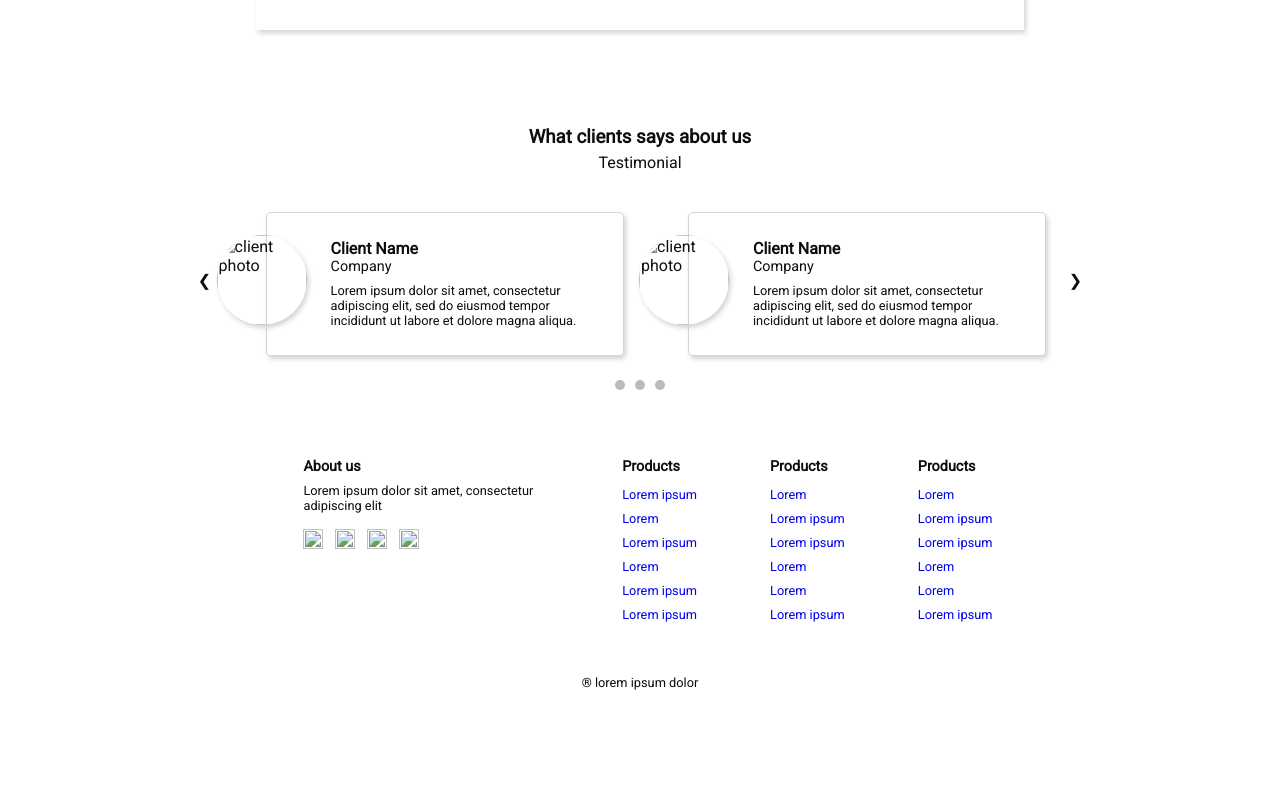
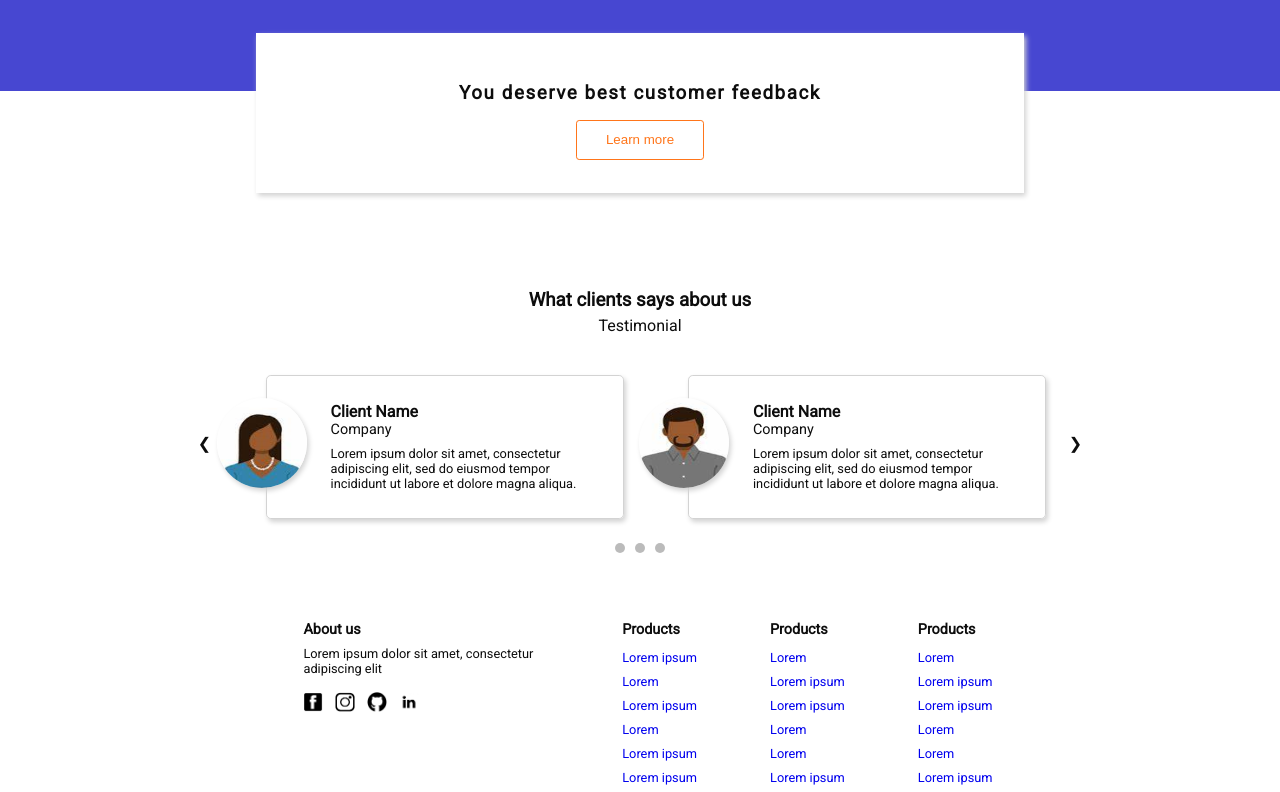
Before and after one commit to jeimoal/modernLandingPage, a plain HTML site: page index.html in a window 1280 px wide. Shown: the part 2008-2800 px from the top of the page. Before the commit the page ends 2730 px from the top, so only its background shows below. Drawn offline with Linux system fonts and the light colour scheme; files whose address does not match are found by name; a web font is replaced by a local one.

Commit message:
Update index.html

```diff
--- a/index.html
+++ b/index.html
@@ -14,7 +14,7 @@
 		<header id="containerHeader" class="flxCtr">
 			<div id="logoComp" class="flxCtr">
 				<figure id="compLogo">
-					<img src="._img/logo.jfif" alt="company logo">
+					<img src="logo.jfif" alt="company logo">
 				</figure>
 				<span>company name</span>
 			</div>
@@ -47,7 +47,7 @@
 				<a id="topDown" href="#containerFooter">&#11015</a>
 			</div>
 			<figure id="welcFig">
-				<img src="_img/smm.png" alt="site interaction image">
+				<img src="smm.png" alt="site interaction image">
 			</figure>
 		</div>
 
@@ -74,7 +74,7 @@
 		<div id="containerAutomate" class="flxCol">
 			<div id="autoCont" class="flxCtr">
 				<figure class="flxCtr">
-					<img src="_img/consPain.png" alt="automate process ilustration">
+					<img src="consPain.png" alt="automate process ilustration">
 				</figure>
 				<div class="autoTxt">
 					<h2>automate, customer, reviews, referrals</h2>
@@ -85,7 +85,7 @@
 
 			<div id="autoContRev" class="flxCtr">
 				<figure class="flxCtr">
-					<img src="_img/talk2.png" alt="automate process ilustration">
+					<img src="talk2.png" alt="automate process ilustration">
 				</figure>
 				<div class="autoTxt">
 					<h2>automate, customer, reviews, referrals</h2>
@@ -135,7 +135,7 @@
 			<div id="rvwCarousel" class="flxCtr">
 				<div class="carouselCard">
 					<figure class="cardFig">
-						<img src="_img/avatar_1F.png" alt="client photo">
+						<img src="avatar_1F.png" alt="client photo">
 					</figure>
 						<p class="cltName">client name</p>
 						<p class="cltCompany">company</p>
@@ -144,7 +144,7 @@
 
 				<div class="carouselCard">
 					<figure class="cardFig">
-						<img src="_img/avatar_1M.png" alt="client photo">
+						<img src="avatar_1M.png" alt="client photo">
 					</figure>
 						<p class="cltName">client name</p>
 						<p class="cltCompany">company</p>
@@ -169,10 +169,10 @@
 					<h3>about us</h3>
 					<p class="stdTxt">Lorem ipsum dolor sit amet, consectetur adipiscing elit</p>
 					<figure id="aboutFig">
-						<a href="https://www.facebook.com/" target="_blank"><img src="_img/icon_fb.png" alt="fbIcon"></a>
-						<a href="https://www.instagram.com/" target="_blank"><img src="_img/icon_insta.png" alt="instIcon"></a>
-						<a href="https://www.github.com/jeimoal" target="_blank"><img src="_img/icon_git.png" alt="gitIcon"></a>
-						<a href="https://www.linkedin.com/in/jeison-moura-alves-0b6428195/" target="_blank"><img src="_img/icon_lkdn.png" alt="lkdnIcon"></a>
+						<a href="https://www.facebook.com/" target="_blank"><img src="icon_fb.png" alt="fbIcon"></a>
+						<a href="https://www.instagram.com/" target="_blank"><img src="icon_insta.png" alt="instIcon"></a>
+						<a href="https://www.github.com/jeimoal" target="_blank"><img src="icon_git.png" alt="gitIcon"></a>
+						<a href="https://www.linkedin.com/in/jeison-moura-alves-0b6428195/" target="_blank"><img src="icon_lkdn.png" alt="lkdnIcon"></a>
 					</figure>
 				</div>
 				<div class="aboutFItem flxCol">
```
